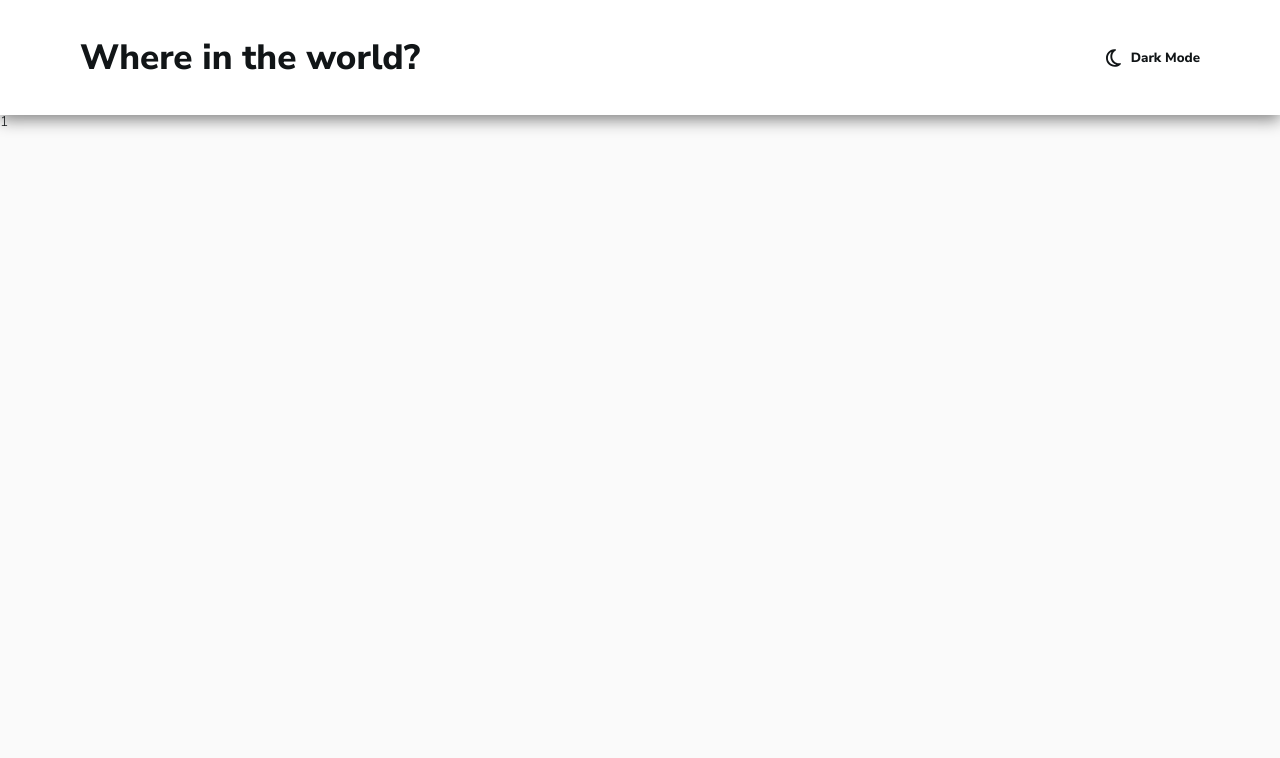
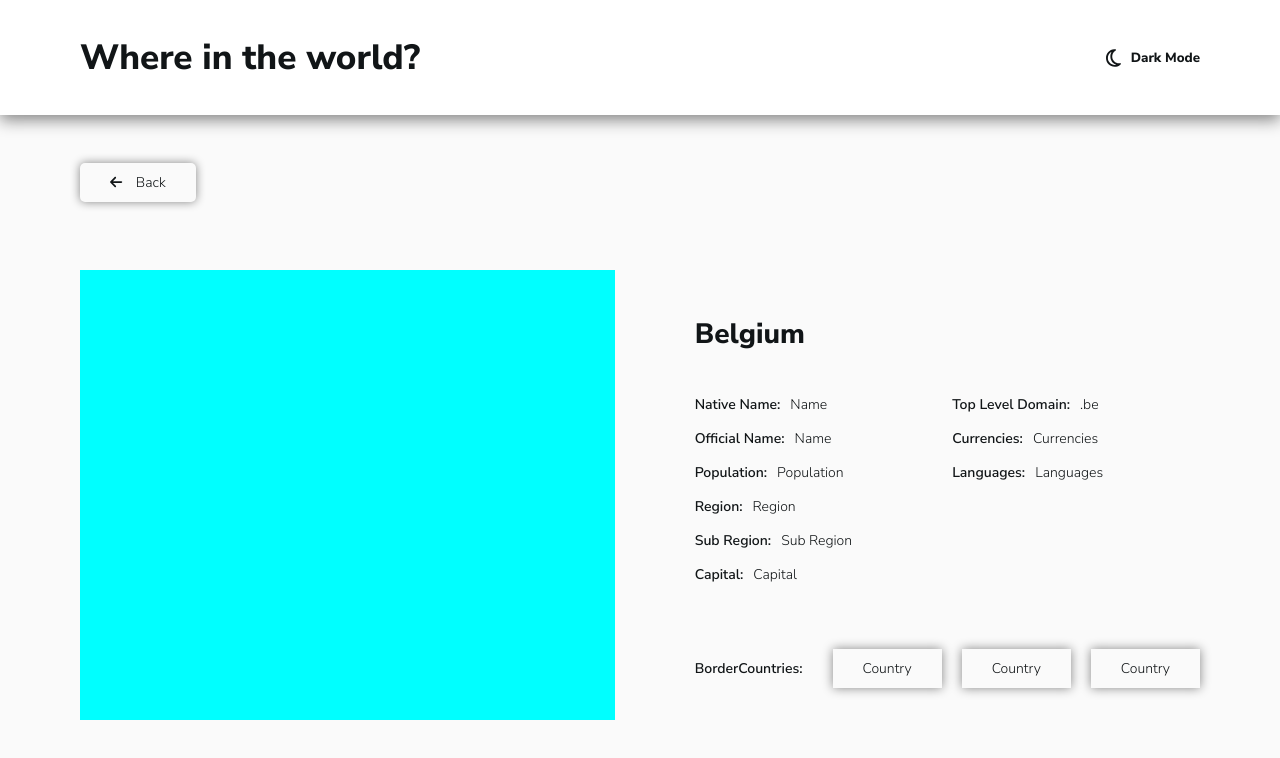
Before and after one commit to Gr34sy/ReactCountriesAPI, a React (Create React App) app: page /country/1 in a window 1280 px wide. Shown: the top 758 px of the page. Built offline with nearby package versions, Linux system fonts and the light colour scheme.

Commit message:
added details page styling

```diff
--- a/src/components/Details.js
+++ b/src/components/Details.js
@@ -1,12 +1,50 @@
 import React, { useEffect} from "react";
 import { Link, useParams  } from "react-router-dom";
+import { FontAwesomeIcon } from "@fortawesome/react-fontawesome";
+import {faArrowLeft} from "@fortawesome/free-solid-svg-icons";
 
 export function Details(){
    const { country } = useParams();
 
     return(
         <section className="details">
-            {country}
+            <Link to="/" className="details__button"><FontAwesomeIcon icon={faArrowLeft}/> Back</Link>
+            <article className="details__container">
+                <figure>
+
+                </figure>
+
+                <div className="details__description">
+                    <h2 className="details__title">
+                        Belgium
+                    </h2>
+
+                    <div className="description__columns">
+                        <div className="clumn__left">
+                            <p><span>Native Name:</span>Name</p>
+                            <p><span>Official Name:</span>Name</p>
+                            <p><span>Population:</span>Population</p>
+                            <p><span>Region:</span>Region</p>
+                            <p><span>Sub Region:</span>Sub Region</p>
+                            <p><span>Capital:</span>Capital</p>
+                        </div>
+
+                        <div className="clumn__right">
+                            <p><span>Top Level Domain:</span>.be</p>
+                            <p><span>Currencies:</span>Currencies</p>
+                            <p><span>Languages:</span>Languages</p>
+                        </div>
+                    </div>
+
+                    <div className="details__border-countries">
+                        <p><span>BorderCountries:</span>
+                            <Link to="/" className="details__button button--countries">Country</Link>
+                            <Link to="/" className="details__button button--countries">Country</Link>
+                            <Link to="/" className="details__button button--countries">Country</Link>
+                        </p>
+                    </div>
+                </div>
+            </article>
         </section>
     )
 }
--- a/src/scss/elements/_darkmode.scss
+++ b/src/scss/elements/_darkmode.scss
@@ -30,7 +30,7 @@
         display: block;
     }
 
-    .country-box, .search-input__container, .filter-input__radios, .filter-input__container{
+    .country-box, .search-input__container, .filter-input__radios, .filter-input__container, .details__button{
         @include box-shadow-darkmode
     }
 }
--- /dev/null
+++ b/src/scss/elements/_details.scss
@@ -0,0 +1,61 @@
+.details{
+    padding: 60px 80px;
+}
+
+.details__button{
+    padding: 10px 30px;
+    border-radius: 5px;
+
+    svg{
+        padding-right: 10px;
+    }
+
+    @include box-shadow;
+}
+
+.details__container{
+    margin-top: 80px;
+    display: flex;
+
+    figure{
+        width: 650px;
+        height: 450px;
+        background-color: aqua;
+    }
+}
+
+.details__description{
+    padding-top: 50px;
+    padding-left: 80px;
+
+    p{
+        font-size: 1rem;
+        font-weight: 300;
+        padding-block: 10px;
+
+        span{
+            font-weight: 600;
+            padding-right: 10px;
+        }
+    }
+}
+
+.details__title{
+    font-size: 2rem;
+    font-weight: 800;
+    padding-bottom: 40px;
+}
+
+.description__columns{
+    display: flex;
+    gap: 100px;
+}
+
+.details__border-countries{
+    padding-top: 60px;
+}
+
+.button--countries{
+    border-radius: 0;
+    margin-left: 20px;
+}
--- a/src/scss/main.scss
+++ b/src/scss/main.scss
@@ -7,6 +7,7 @@
 @import './elements/darkmode';
 @import './elements/header';
 @import './elements/homepage';
+@import './elements/details';
 
 //blocks
 @import './blocks/country-box';
```
